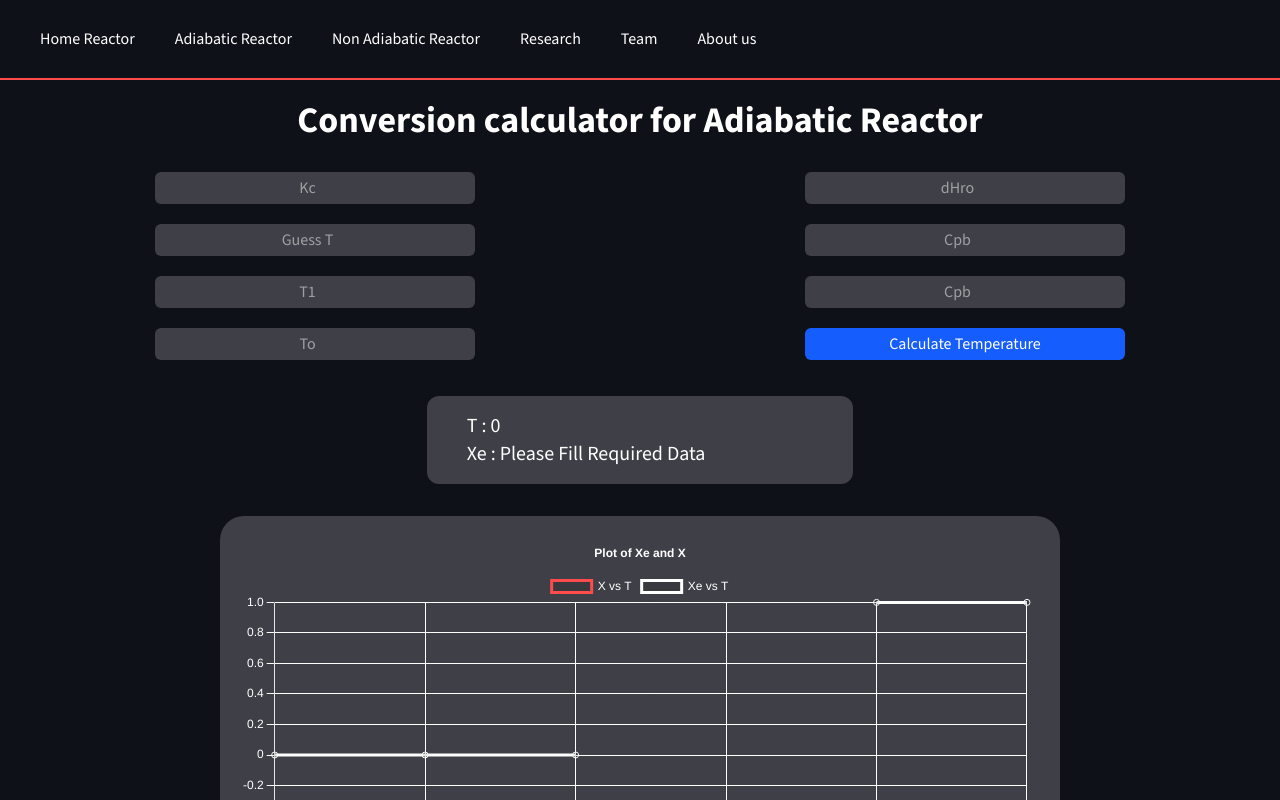
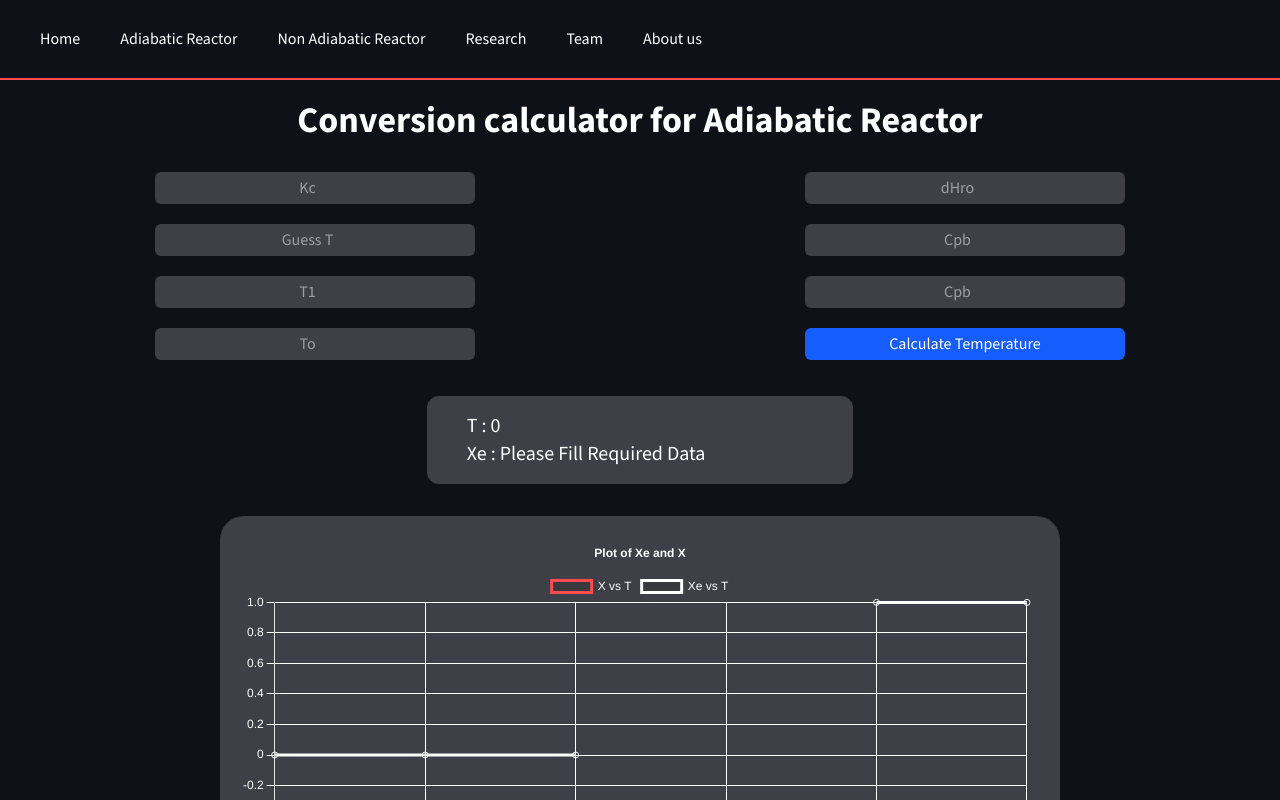
Before and after one commit to Shobhit-2510/CLL_122_Project, a Next.js app: page /adiabatic in a window 1280 px wide. Shown: the top 800 px of the page. Built offline with nearby package versions, Linux system fonts and the light colour scheme.

Commit message:
made adiabatic page.js react component

```diff
--- a/app/components/Navbar.js
+++ b/app/components/Navbar.js
@@ -5,7 +5,7 @@
 const Navbar = () => {
   return (
     <div className="bg-[rgb(14,17,23)] border-b-2 border-[rgb(255,75,75)] w-full h-[10vh] flex items-center gap-10 px-10 text-white">
-      <Link href={"./"}>Home Reactor</Link>
+      <Link href={"./"}>Home</Link>
       <Link href={"./adiabatic"}>Adiabatic Reactor</Link>
       <Link href={"https://5slt7wjuksyashw5dzjs2u.streamlit.app/"}>Non Adiabatic Reactor</Link>
       <div>Research</div>
```
Also changed, not shown: app/adiabatic/page.js (+5 -2 lines).
